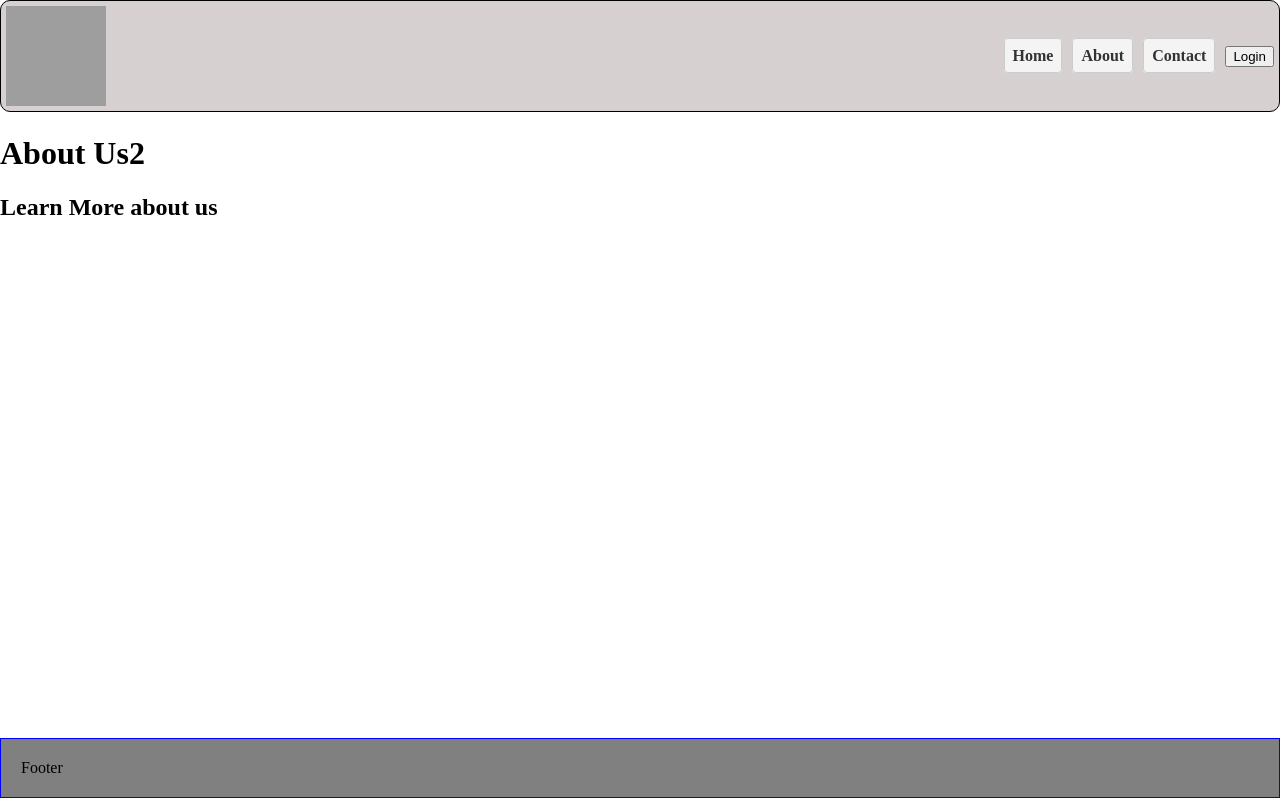
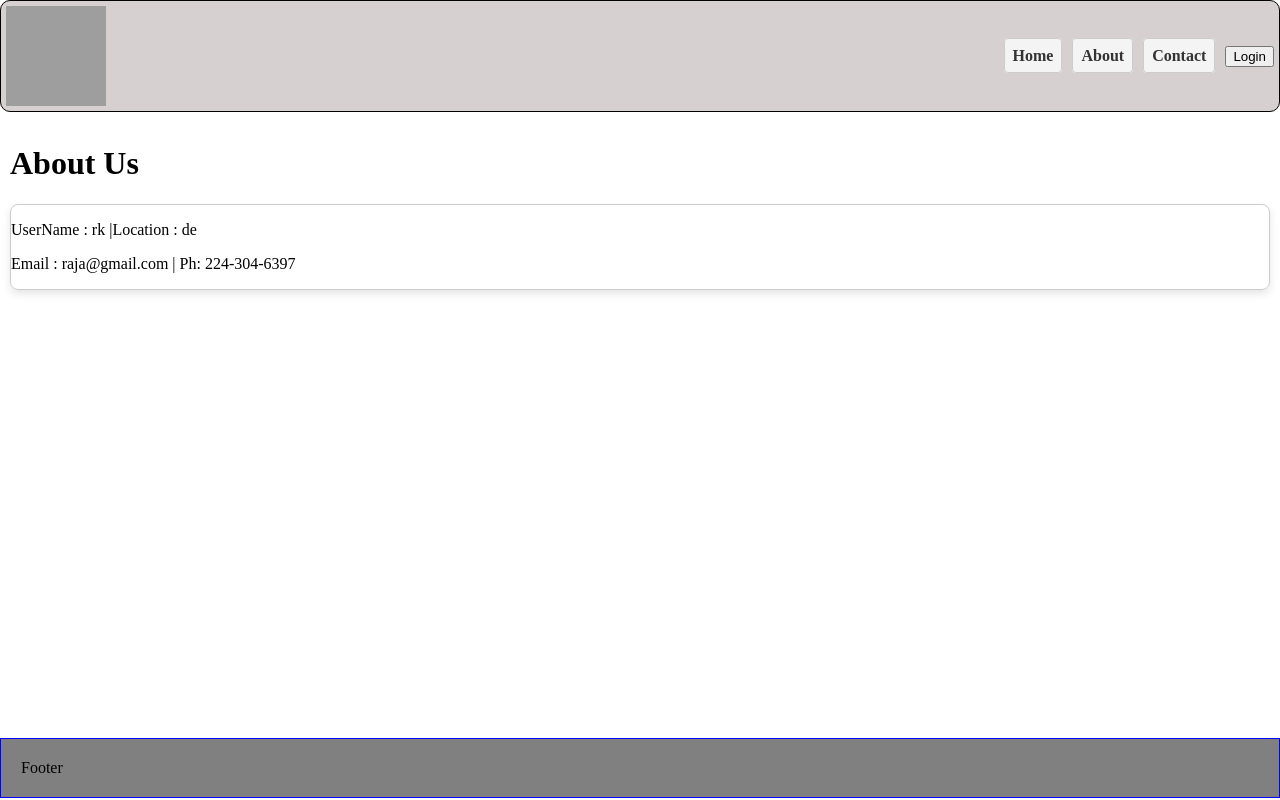
Before and after one commit to rgrk-github/react, a React (Vite) app: page /about in a window 1280 px wide. Built offline with nearby package versions, Linux system fonts and the light colour scheme; no server answers; grey boxes are pictures that could not be loaded.

Commit message:
updated files

```diff
--- a/index.css
+++ b/index.css
@@ -235,3 +235,13 @@ body {
 }
 
 /* Restaurant Menu Items END */
+
+.aboutus-container {
+  padding: 10px;
+}
+
+.user-card {
+  border: 1px solid #ccc;
+  border-radius: 8px;
+  box-shadow: 0 4px 8px rgba(0, 0, 0, 0.1);
+}
--- a/src/components/RestaurantInfoCard.js
+++ b/src/components/RestaurantInfoCard.js
@@ -1,6 +1,6 @@
 const RestaurantInfoCard = (props) => {
   console.log(props);
-  const { info } = props.restaurantDetails;
+  const { info } = props.restaurantDetails ? props.restaurantDetails : null;
   //console.log(info);
   const { id, name, avgRating, cuisines } = info;
 
--- /dev/null
+++ b/src/components/UserClass.js
@@ -0,0 +1,48 @@
+import { Component } from "react";
+class UserClass extends Component {
+  constructor(props) {
+    super(props);
+
+    this.state = {
+      // your state properties
+      userInfo: {
+        name: "rk",
+        location: "de",
+      },
+    };
+  }
+
+  async componentDidMount() {
+    const github_user_endpoint = "https://api.github.com/users/rgrk-github";
+    const response = await fetch(github_user_endpoint);
+    const json = await response.json();
+    this.setState({ userInfo: json });
+    console.log(json);
+  }
+
+  componentDidUpdate() {
+    console.log("componentDidUpdate");
+  }
+
+  componentWillUnmount() {
+    console.log("component Will Unmount");
+  }
+
+  render() {
+    console.log(this.props.prop1 + " User Render");
+
+    const { name, location } = this.state.userInfo;
+    const { prop1 } = this.props;
+
+    return (
+      <div className="user-card">
+        <p>
+          UserName : {name} |<span>Location : {location}</span>
+        </p>
+        <p>Email : raja@gmail.com | Ph: 224-304-6397</p>
+      </div>
+    );
+  }
+}
+
+export default UserClass;
--- a/src/components/page/AboutUs.js
+++ b/src/components/page/AboutUs.js
@@ -1,10 +1,25 @@
-const AboutUs = () => {
-  return (
-    <div className="aboutus-container">
-      <h1>About Us2</h1>
-      <h2>Learn More about us</h2>
-    </div>
-  );
-};
+import UserClass from "./../UserClass";
+import { Component } from "react";
+
+class AboutUs extends Component {
+  constructor(props) {
+    super(props);
+    console.log("About Us Constructor");
+  }
+
+  componentDidMount() {
+    console.log("About Us componentDidMount");
+  }
+  render() {
+    console.log("About Us Render");
+
+    return (
+      <div className="aboutus-container">
+        <h1>About Us</h1>
+        <UserClass prop1="Raja1"></UserClass>
+      </div>
+    );
+  }
+}
 
 export default AboutUs;
--- a/src/components/page/RestaurantMenu.js
+++ b/src/components/page/RestaurantMenu.js
@@ -3,18 +3,24 @@ import FoodItemCard from "../FoodItemCard";
 import RestaurantInfoCard from "../RestaurantInfoCard";
 import { useParams } from "react-router-dom";
 import Shimmer from "../Shimmer";
-import { RESTAURANTS_MENU_ENDPOINT } from "./../../utils/constants";
+
+import useRestaurantMenu from "./../../utils/useRestaurantMenu";
+import useRestaurantInfo from "../../utils/useRestaurantInfo";
 
 const RestaurantMenu = () => {
   const { resId } = useParams();
-  const [foodItems, setFoodItems] = useState([]);
-  const [restaurantInfo, setRestaurantInfo] = useState(null);
+  //const [foodItems, setFoodItems] = useState([]);
+  //const [restaurantInfo, setRestaurantInfo] = useState(null);
+
+  const foodItems = useRestaurantMenu(resId);
+  //const restaurantInfo = useRestaurantInfo(resId);
+  /**
   useEffect(() => {
     fetchFoodItemsData();
   }, []);
-
+ **/
   // Function to fetch data (replace with your API call or data-fetching logic)
-  const fetchFoodItemsData = async () => {
+  /****const fetchFoodItemsData = async () => {
     const data = await fetch(RESTAURANTS_MENU_ENDPOINT + resId);
     const json = await data.json();
     console.log(json);
@@ -24,17 +30,18 @@ const RestaurantMenu = () => {
     const restaurantdetails = json.data.cards[0].card.card;
     console.log(restaurantdetails);
 
-    setFoodItems(foodItems);
+    // setFoodItems(foodItems);
     setRestaurantInfo(restaurantdetails);
-  };
-  return restaurantInfo == null ? (
+  }; ***/
+  return foodItems == null ? (
     <Shimmer />
   ) : (
     <>
+      {/****
       <RestaurantInfoCard
         restaurantDetails={restaurantInfo}
       ></RestaurantInfoCard>
-
+    ****/}
       <main className="menu-items">
         {foodItems.map((item) => (
           <FoodItemCard key={item.card.info.id} foodItem={item}></FoodItemCard>
--- /dev/null
+++ b/src/utils/useRestaurantInfo.js
@@ -0,0 +1,25 @@
+import { useState, useEffect } from "react";
+import { RESTAURANTS_MENU_ENDPOINT } from "./constants";
+
+const useRestaurantInfo = (resId) => {
+  const [resInfo, setResInfo] = useState(null);
+
+  useEffect(() => {
+    fetchResInfoData();
+  }, []);
+
+  const fetchResInfoData = async () => {
+    const data = await fetch(RESTAURANTS_MENU_ENDPOINT + resId);
+    const json = await data.json();
+
+    const restaurantdetails = json.data.cards[0].card.card;
+    console.log("Res Info....");
+
+    console.log(restaurantdetails);
+    setResInfo(restaurantdetails);
+  };
+
+  return resInfo;
+};
+
+export default useRestaurantInfo;
--- /dev/null
+++ b/src/utils/useRestaurantMenu.js
@@ -0,0 +1,27 @@
+import { useState, useEffect } from "react";
+import { RESTAURANTS_MENU_ENDPOINT } from "./constants";
+
+const useRestaurantMenu = (resId) => {
+  const [resMenu, setResMenu] = useState(null);
+
+  useEffect(() => {
+    fetchFoodItemsData();
+  }, []);
+
+  const fetchFoodItemsData = async () => {
+    const data = await fetch(RESTAURANTS_MENU_ENDPOINT + resId);
+    const json = await data.json();
+
+    console.log(json);
+
+    const foodItems =
+      json.data.cards[2].groupedCard.cardGroupMap.REGULAR.cards[2].card.card
+        .itemCards;
+
+    setResMenu(foodItems);
+  };
+
+  return resMenu;
+};
+
+export default useRestaurantMenu;
```
